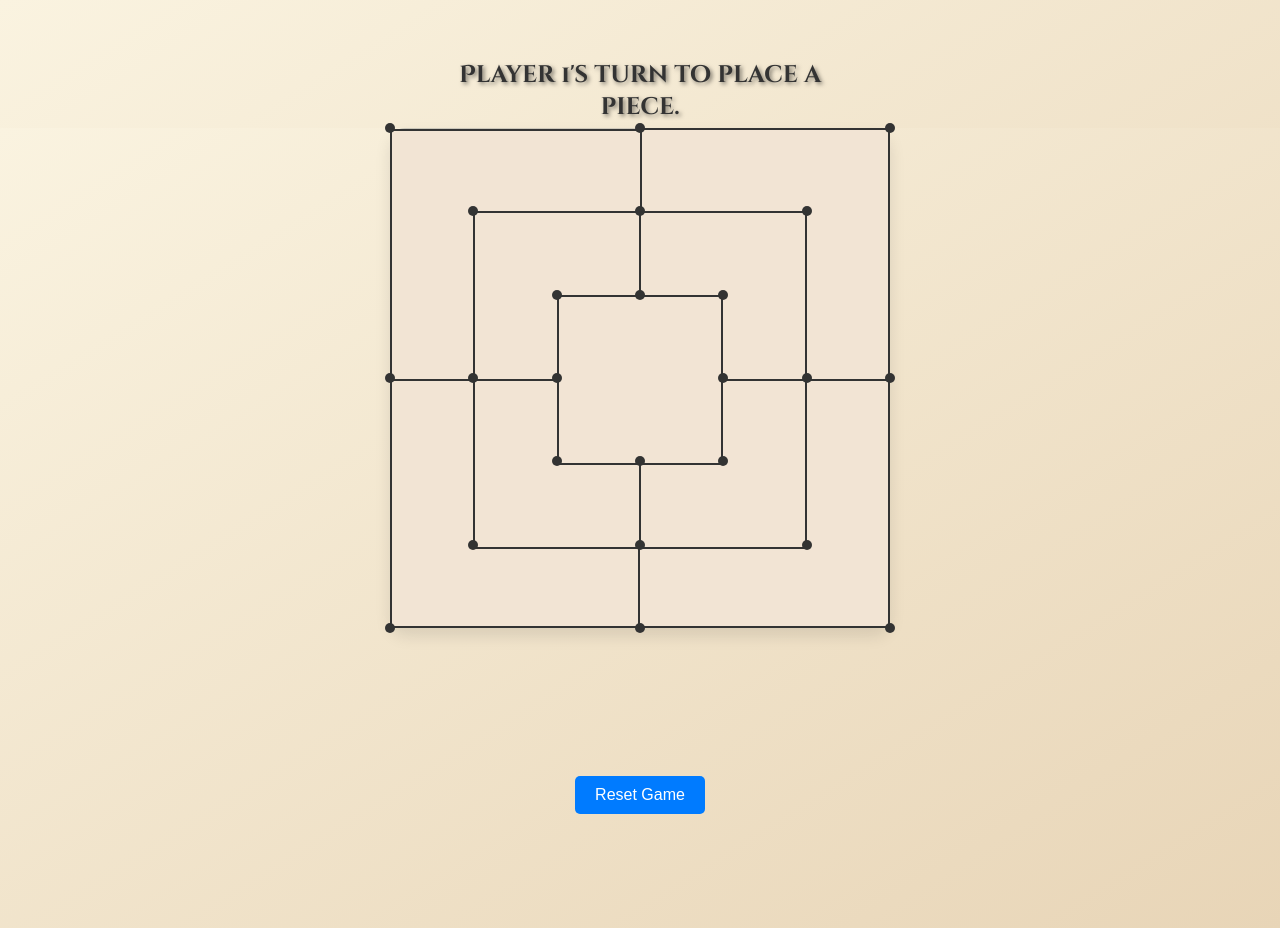
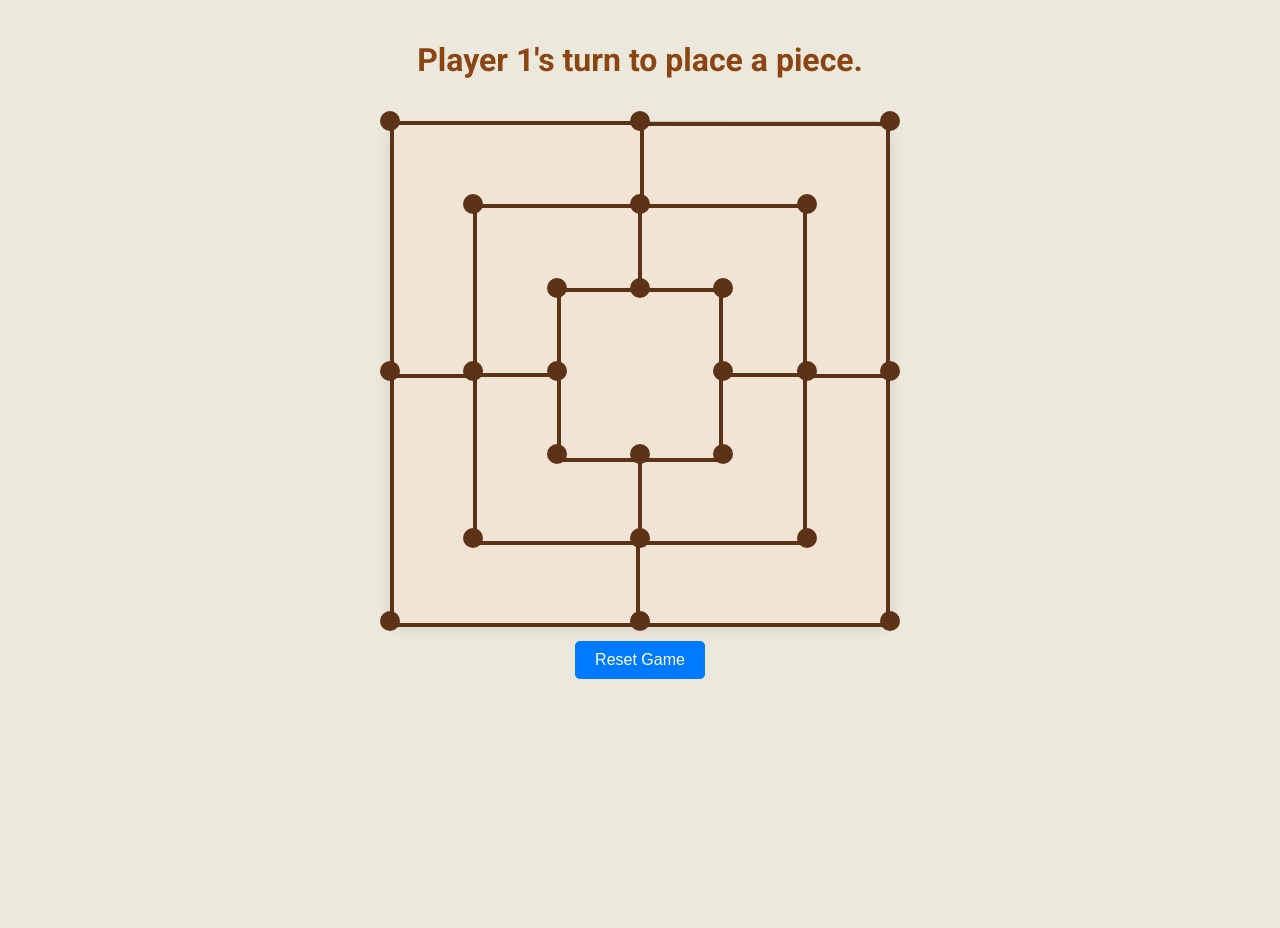
Before and after one commit to Yonis123/Shax, a React (Create React App) app: page / in a window 1280 px wide. After the commit the page ends 821 px from the top, so only its background shows below. Built offline with nearby package versions, Linux system fonts and the light colour scheme.

Commit message:
made progress in styling

```diff
--- a/src/App.css
+++ b/src/App.css
@@ -2,7 +2,7 @@ html, body {
   height: 100%;
   margin: 0;
   padding: 0;
-   background: linear-gradient(to bottom right, #faf3e0, #e8d5b7);
+   background-color: #ECE8DC;
 }
 
 #root {
--- a/src/App.js
+++ b/src/App.js
@@ -6,7 +6,6 @@ import WoodenBox from './components/WoodenBox';
 function App() {
   return (
     <div >
-
       {<Shaxboard></Shaxboard> }
       {/* <WoodenBox></WoodenBox> */}
     </div>
--- a/src/components/Node.js
+++ b/src/components/Node.js
@@ -9,7 +9,7 @@ class Node extends React.Component {
   render() {
     const { position, controllingPlayer, className } = this.props;
     const playerStyles = [
-      { width: 10, height: 10, bkg: "#333333" }, // Empty node
+      { width: 20, height: 20, bkg: "#5C3317" }, // Empty node
       { width: 30, height: 30, bkg: "#CCEDEF" }, // Player 1
       { width: 30, height: 30, bkg: "#2F4F4F" }  // Player 2
     ];
--- a/src/components/Shaxboard.css
+++ b/src/components/Shaxboard.css
@@ -1,17 +1,5 @@
-/* Shaxboard.css */
 
-/* Shake Animation */
-@keyframes shake {
-  0% { transform: translateX(0); }
-  25% { transform: translateX(-5px); }
-  50% { transform: translateX(5px); }
-  75% { transform: translateX(-5px); }
-  100% { transform: translateX(0); }
-}
 
-.shake {
-  animation: shake 0.5s;
-}
 
 /* General Styles */
 .app {
@@ -26,11 +14,12 @@
 }
 
 /* Title Styles */
-.title {
-  font-size: 2em;
-  font-weight: bold;
-  margin-bottom: 20px; /* Space between the title and the board */
+
+.header_for_board{
+  color: #8B4513;
+  font-family: 'Roboto';
   text-align: center;
+  padding: 20px;
 }
 
 /* Border Image Styles */
@@ -47,7 +36,7 @@
   max-width: 500px;
   height: 90vw; /* Maintain square aspect ratio */
   max-height: 500px;
-  margin: 10% auto; /* Center the board */
+  margin: 0% auto; /* Center the board */
   text-align: center;
   position: relative;
   border-radius: 15px; /* Rounded corners */
@@ -64,22 +53,21 @@
   position: relative;
   height: 0;
   padding-bottom: 50%; /* Square shape */
-  margin-bottom: -7px;
-  border: 2px solid #333333; /* Dark grey border */
+  margin-bottom: -10px;
+  border: 4px solid #5C3317; /* Dark grey border */
 }
 
 .quarter1 {
   border-right: none;
   border-bottom: none;
-  padding-top: 0.8px;
+  padding-top: 4.8px;
 }
 
 .quarter4 {
-  /* border-top: none; */
   border-left: none;
 }
 
-.quarter3, .quarter4{
+.quarter3, .quarter4 {
   padding-bottom: 49%;
 }
 
@@ -88,7 +76,7 @@
   background-color: #f2e4d4;
   box-sizing: border-box;
   position: absolute;
-  border: 2px solid #333333; /* Dark grey border */
+  border: 4px solid #5C3317; /* Dark grey border */
 }
 
 .inner1 {
@@ -102,22 +90,22 @@
 .inner1::after, .inner1::before {
   content: '';
   position: absolute;
-  background-color: #333333; /* Line color */
+  background-color: #5C3317; /* Line color */
 }
 
 .inner1::after {
   top: 50%; /* Position at the middle vertically */
   left: 50%; /* Position at the middle horizontally */
-  width: 2px; /* Line thickness for vertical line */
+  width: 4px; /* Line thickness for vertical line */
   height: 100%; /* Full height */
   transform: translate(-50%, -50%); /* Center the line */
 }
 
 .inner1::before {
   top: 50%; /* Position at the middle vertically */
-  left: 50%; /* Position at the middle horizontally */
+  left: 49%; /* Position at the middle horizontally */
   width: 100%; /* Full width for horizontal line */
-  height: 2px; /* Line thickness */
+  height: 4px; /* Line thickness */
   transform: translate(-50%, -50%); /* Center the line */
 }
 
@@ -139,7 +127,7 @@
   left: 50%;
   padding: 8px 16px;
   transform: translateX(-50%);
-  border: 1px solid #dddddd00; /* Transparent border */
+  border: 4px solid #dddddd00; /* Transparent border */
   font-family: 'Segoe UI', Tahoma, Geneva, Verdana, sans-serif; /* Apply Segoe UI font */
 }
 
@@ -158,36 +146,25 @@
   width: 80vw; /* Responsive width */
   max-width: 380px;
   margin-top: 20px; /* Additional spacing */
-  font-family: 'Cinzel Decorative', serif;
-  font-size: 24px;
+  font-family: 'Roboto', sans-serif;
+  font-weight: 500;
+  font-size: 40px;
   font-weight: 700;
-  color: #333;
-  text-shadow: 2px 2px 4px rgba(0, 0, 0, 0.5);
+  color: #8B4513;
   margin: 0;
   padding: 10px;
-  /* background-color: rgba(240, 229, 195, 1); Example background color */
   border-radius: 8px; /* Optional: to add some rounded corners */
 }
 
-/* Keyframes for the green border animation */
-@keyframes greenBorderAnimation {
-  0%, 100% { border-color: green; }
-  50% { border-color: transparent; }
-}
+
 
 /* Node Styles */
 .node {
   position: absolute;
   z-index: 50;
-  /* border: 2px solid #FFD700; Golden border */
-  background-size: cover; /* Cover background image */
   transform: translate(-50%, -50%);
   border-radius: 50%; /* Circle shape */
 }
-
-/* .unclicked-node {
-  animation: greenBorderAnimation 2s infinite; green border animation
-} */
 
 .node:hover {
   border-color: #FFA500; /* Orange border on hover */
@@ -206,7 +183,7 @@
   padding: 8px 16px;
   background-color: #F0F0F0; /* Light grey background */
   border-radius: 10px;
-  border: 1px solid #DDD; /* Light grey border */
+  border: 2px solid #DDD; /* Light grey border */
   transform: translateY(-50%);
 }
 
@@ -230,7 +207,7 @@
 /* Line Styles */
 .line {
   position: absolute;
-  background-color: #333333; /* Dark grey accent */
+  background-color: #5C3317; /* Dark grey accent */
 }
 
 .horizontal-line {
@@ -239,7 +216,7 @@
 }
 
 .vertical-line {
-  width: 2px; /* Line thickness */
+  width: 13px; /* Line thickness */
   height: 33%; /* Adjust based on layout */
 }
 
--- a/src/components/Shaxboard.js
+++ b/src/components/Shaxboard.js
@@ -394,15 +394,13 @@ class Shaxboard extends React.Component {
 
     return (
       <div className={appClassName}>
+        <Helmet>
+           <link href="https://fonts.googleapis.com/css2?family=Roboto:wght@400;500;700&display=swap" rel="stylesheet" />
+          </Helmet>
+      <h1 className='header_for_board'>{this.state.info}</h1>
         <div className="board bi-2">
           {nodes}
-          <Helmet>
-          <link
-            href="https://fonts.googleapis.com/css2?family=Cinzel+Decorative:wght@400;700&display=swap"
-            rel="stylesheet"
-          />
-        </Helmet>
-          <div className="info-div bi-3">{this.state.info}</div>
+          {/* <div className="info-div bi-3">{this.state.info}</div> */}
           <div className="quarter bi-2 quarter1" />
           <div className="quarter bi-2 quarter2" />
           <div className="quarter bi-2 quarter3" />
```
